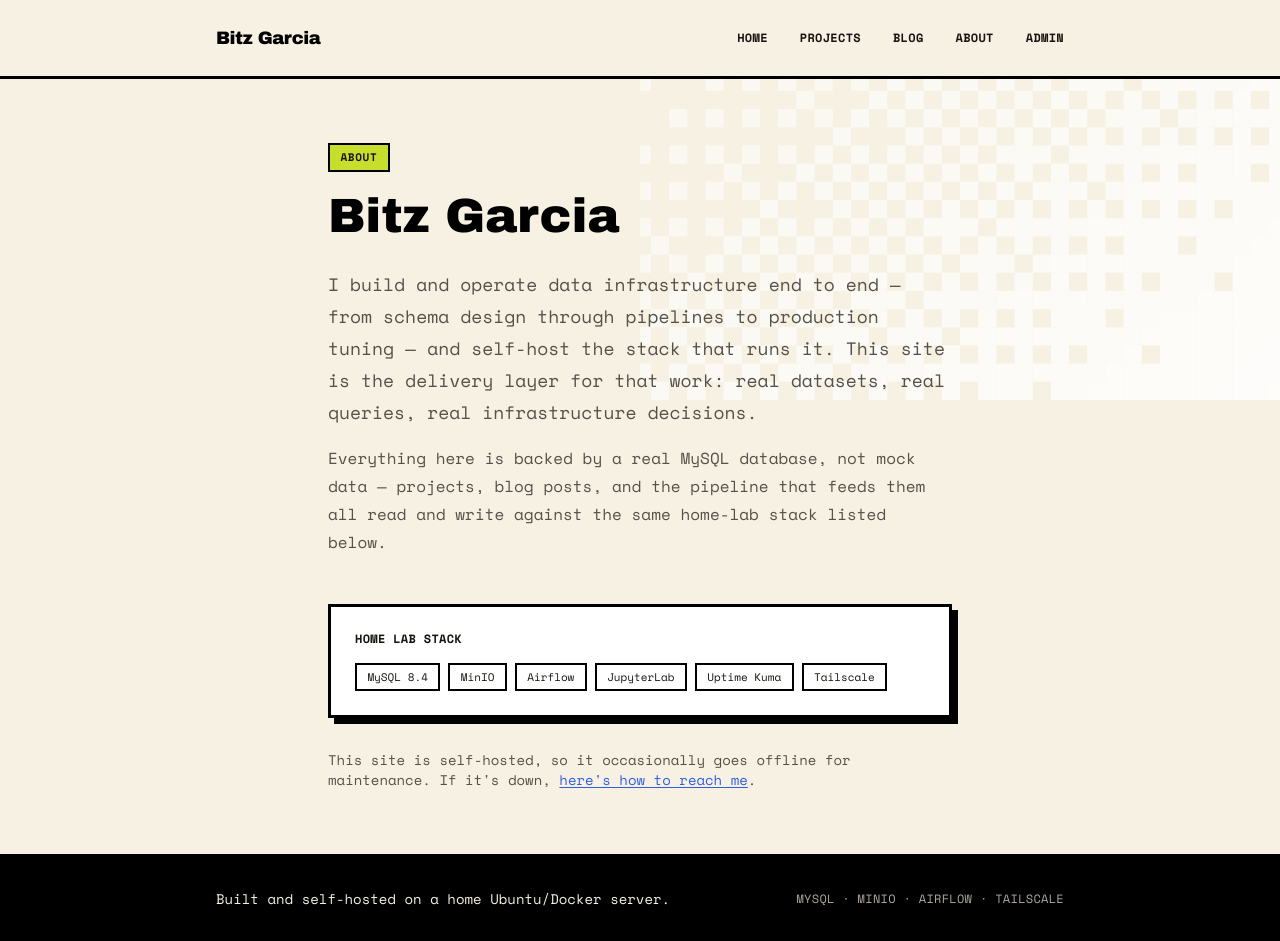
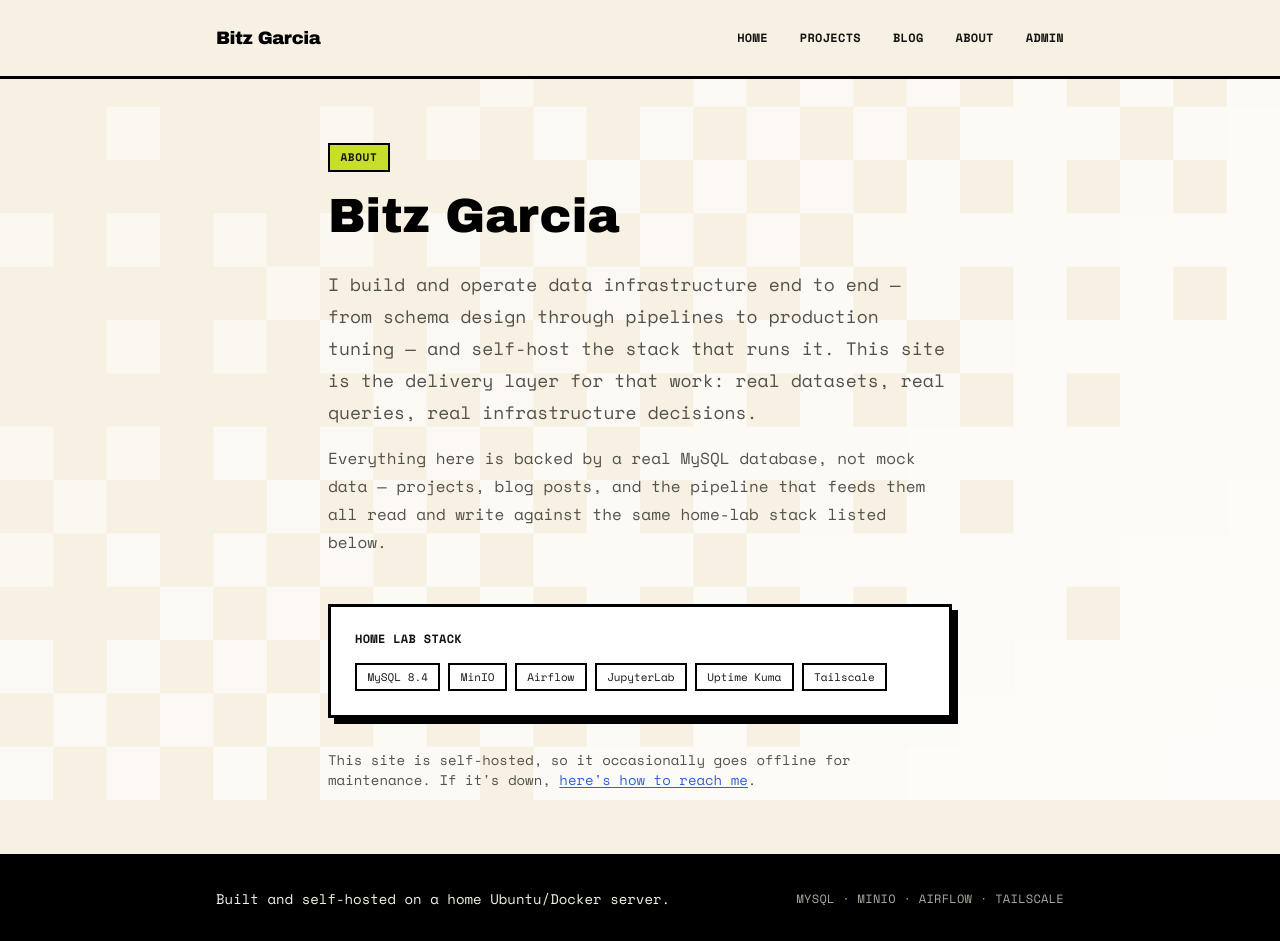
Before and after one commit to bitz161/portfolio-site, a Next.js app: page /about in a window 1280 px wide. Built offline with nearby package versions, Linux system fonts and the light colour scheme.

Commit message:
Revert "Shrink dither background to the top-right quarter, smaller pixels"
This reverts commit 72228064f3e49b035853b76b49a0f3cdb2fde6fb.

```diff
--- a/src/app/globals.css
+++ b/src/app/globals.css
@@ -44,19 +44,16 @@ body {
 }
 
 /* Fixed viewport-relative pixel-dither texture, independent of page
-   height so it never stretches on short/tall pages. Confined to the
-   top-right quarter of the viewport rather than the whole page; sits
-   behind every page's content via z-index rather than in the normal
-   document flow. */
+   height so it never stretches on short/tall pages. Sits behind every
+   page's content via z-index rather than in the normal document flow. */
 body::before {
   content: "";
   position: fixed;
   inset: 0;
   z-index: -1;
   background-image: url("/bg-dither.svg");
-  background-size: 50% 50%;
-  background-position: top right;
-  background-repeat: no-repeat;
+  background-size: cover;
+  background-position: center;
 }
 
 @layer components {
```
Also changed, not shown: public/bg-dither.svg.
